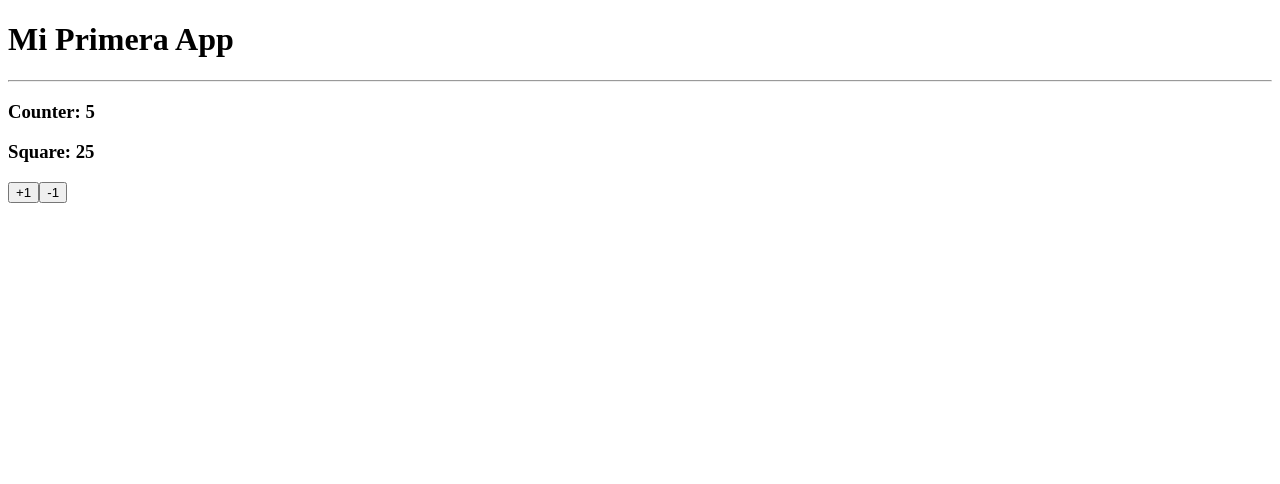
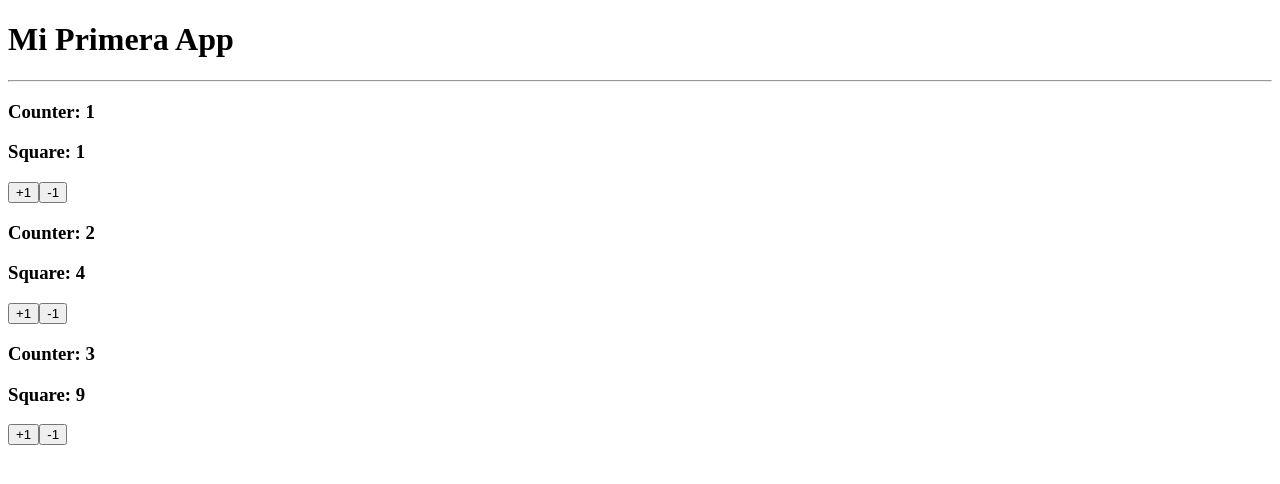
Before and after one commit to WillmanGZ/indecision-app, a Vue app: page / in a window 1280 px wide. Shown: the top 484 px of the page. Built offline with nearby package versions, Linux system fonts and the light colour scheme.

Commit message:
feat: separate ts logic

```diff
--- a/src/App.vue
+++ b/src/App.vue
@@ -2,9 +2,13 @@
   <h1>Mi Primera App</h1>
   <hr />
 
-  <MyCounter :value="5" />
+  <MyCounter :value="1" />
+  <MyCounterScript :value="2" />
+  <MyCounterScript2 :value="3"/>
 </template>
 
 <script lang="ts" setup>
 import MyCounter from './components/MyCounter.vue';
+import MyCounterScript from './components/MyCounterScript.vue';
+import MyCounterScript2 from './components/MyCounter/MyCounterScript2.vue';
 </script>
--- /dev/null
+++ b/src/components/MyCounter/MyCounterScript2.ts
@@ -0,0 +1,14 @@
+import { computed, ref, defineComponent } from 'vue';
+
+export default defineComponent({
+  props: { value: { type: Number, required: true } },
+  setup(props) {
+    const counter = ref(props.value);
+    const squareCounter = computed(() => counter.value * counter.value);
+
+    return {
+      counter,
+      squareCounter,
+    };
+  },
+});
--- /dev/null
+++ b/src/components/MyCounter/MyCounterScript2.vue
@@ -0,0 +1,13 @@
+<template>
+  <section>
+    <h3>Counter: {{ counter }}</h3>
+    <h3>Square: {{ squareCounter }}</h3>
+
+    <div>
+      <button @click="counter++">+1</button>
+      <button @click="counter--">-1</button>
+    </div>
+  </section>
+</template>
+
+<script lang="ts" src="./MyCounterScript2"></script>
--- /dev/null
+++ b/src/components/MyCounterScript.vue
@@ -0,0 +1,28 @@
+<template>
+  <section>
+    <h3>Counter: {{ counter }}</h3>
+    <h3>Square: {{ squareCounter }}</h3>
+
+    <div>
+      <button @click="counter++">+1</button>
+      <button @click="counter--">-1</button>
+    </div>
+  </section>
+</template>
+
+<script lang="ts">
+import { computed, ref, defineComponent } from 'vue';
+
+export default defineComponent({
+  props: { value: { type: Number, required: true } },
+  setup(props) {
+    const counter = ref(props.value);
+    const squareCounter = computed(() => counter.value * counter.value);
+
+    return {
+      counter,
+      squareCounter,
+    };
+  },
+});
+</script>
```
